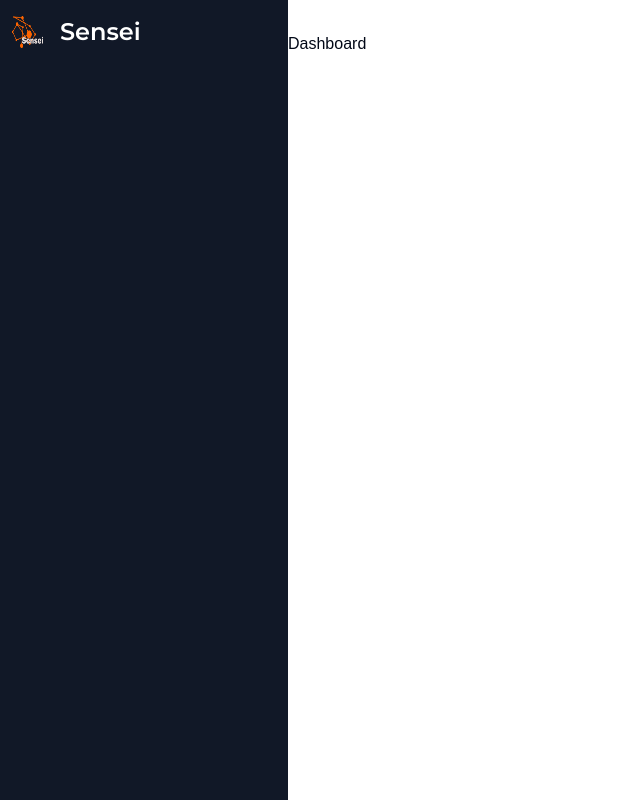
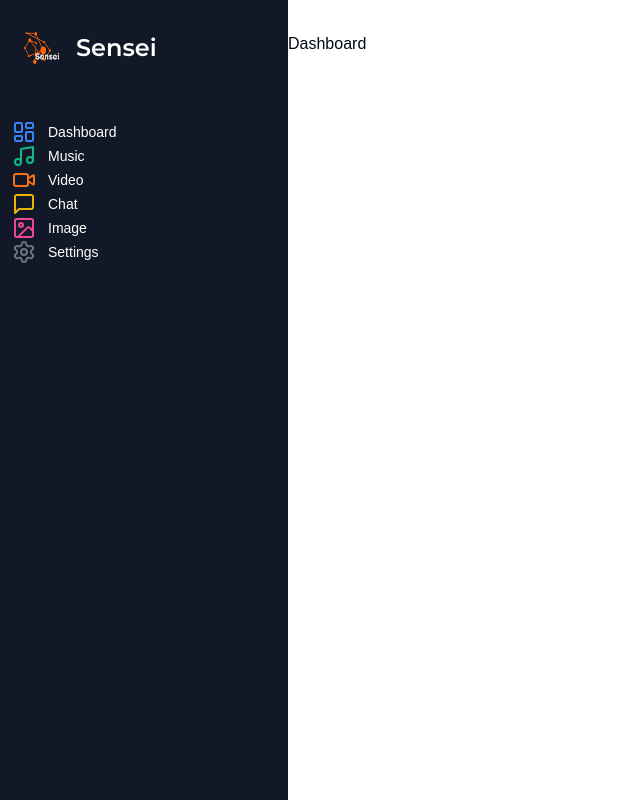
Before and after one commit to kc-clintone/Sensei-ai_saas, a Next.js app in the folder sensei/: page /dashboard in a window 1280 px wide. Shown: the whole page, without its empty margins (0-640 px from the left). Built offline with nearby package versions, Linux system fonts and the light colour scheme.

Commit message:
working on thedashboard

```diff
--- a/sensei/components/ui/sidebar.tsx
+++ b/sensei/components/ui/sidebar.tsx
@@ -1,9 +1,48 @@
 "use client";
 
 import { cn } from "@/lib/utils";
+import { ImageIcon, LayoutDashboard, MessageSquare, Music, Settings, VideoIcon } from "lucide-react";
 import { Montserrat } from "next/font/google";
 import Image from "next/image";
 import Link from "next/link";
+
+const routes = [{
+    color: "text-blue-500",
+    label: "Dashboard",
+    href: "/dashboard",
+    icon: LayoutDashboard,
+  },
+  {
+    color: "text-emerald-500",
+    label: "Music",
+    href: "/music",
+    icon: Music
+  },
+  {
+    color: "text-orange-500",
+    label: "Video",
+    href: "/video",
+    icon: VideoIcon
+  },
+  {
+    color: "text-yellow-500",
+    label: "Chat",
+    href: "/chat",
+    icon: MessageSquare
+  },
+  {
+    color: "text-pink-500",
+    label: "Image",
+    href: "/image",
+    icon: ImageIcon
+  },
+  {
+    color: "text-gray-500",
+    label: "Settings",
+    href: "/settings",
+    icon: Settings
+  },
+]
 
 const CustomFont = Montserrat({
   subsets: ["latin"],
@@ -12,20 +51,39 @@ const CustomFont = Montserrat({
 
 const Sidebar = () => {
   return (
-    <div className="bg-gray-900 space-y-4 py-4 h-full flex flex-col text-white">
-      <div className="p-[2.5] flex-1">
-        <Link href="/dashboard" className="flex mb-15 pl-3 items-center">
-          <div className="mr-4 w-8 h-8 relative">
+    <div className="bg-gray-900 space-y-5 py-5 h-full flex flex-col text-white">
+      <div className="p-3 flex-1">
+        <Link href="/dashboard" className="flex mb-14 pl-3 items-center">
+          <div className="mr-4 w-9 h-8 relative">
             <Image
               fill
               alt="sensei-logo"
               src="/sensei-logo.png"
               />
           </div>
-          <h1 className={cn(CustomFont.className, "text-2xl font-bold")}>
+          <h1 className={cn("text-2xl font-bold", CustomFont.className)}>
             Sensei
           </h1>
         </Link>
+
+        <div className="space-y-1">
+          {
+            routes.map((routeName) => (
+              <Link
+                href={routeName.href}
+                key={routeName.href}
+              >
+                <div className="flex flex-1 items-center">
+                  <routeName.icon className={cn("w-6 h-6 mr-3", routeName.color)} />
+                  <div className="text-sm">
+                    {routeName.label}
+                  </div>
+                </div>
+              </Link>
+            ))
+          }
+        </div>
+
       </div>
     </div>
   )
```
